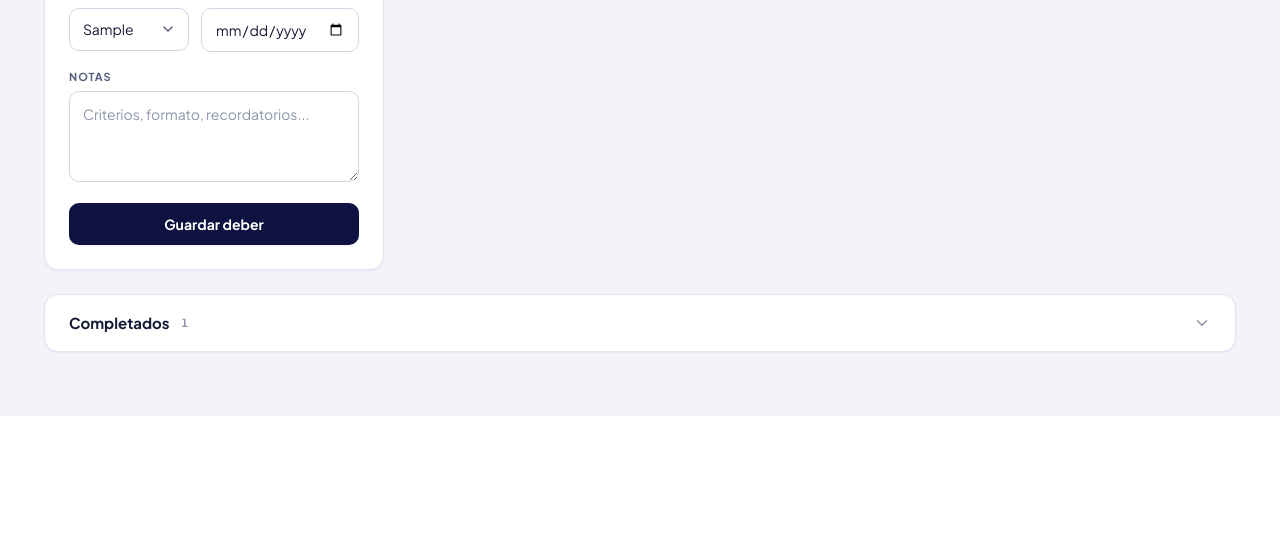
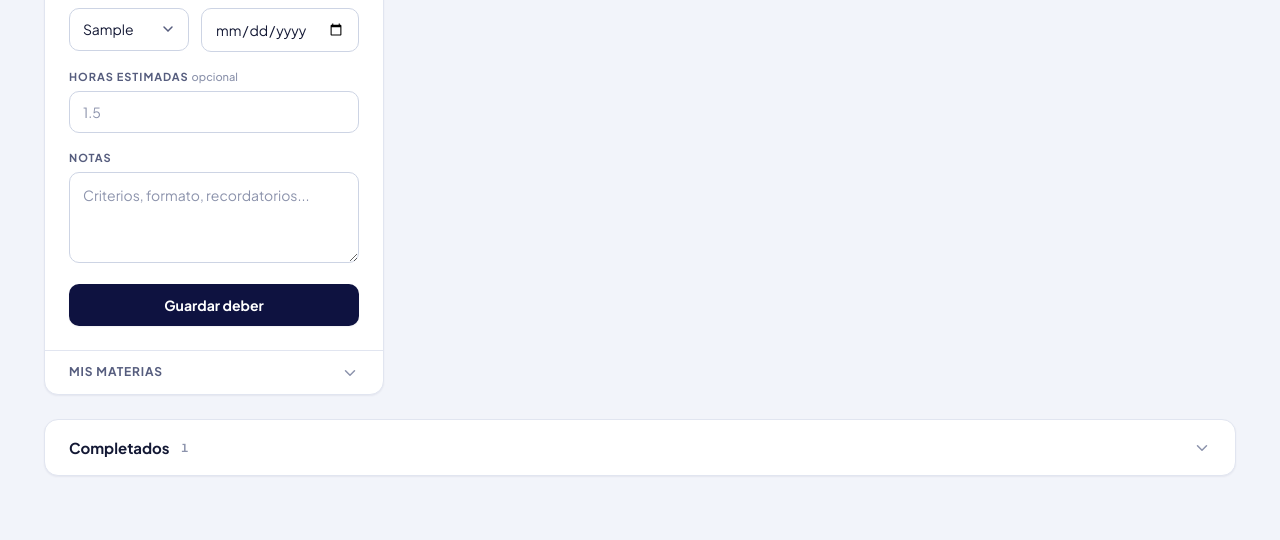
Before and after one commit to isanaranjogomez-tech/cas-leadtime., a Flask app: template templates/dashboard.html in a window 1280 px wide. Shown: the part 808-1348 px from the top of the page. Before the commit the page ends 1224 px from the top, so only its background shows below. Run offline with Flask 3, Linux system fonts and the light colour scheme; a user stored in the database is signed in; tables that the repository leaves empty hold one stand-in row (values such as "Sample post"); the template is opened without the code that fills it: values that come from a table or form of the project are taken from there, most other values are stand-ins (such as "Sample title", 1, 10 or a date in 2020).

Commit message:
Add estimated hours and subjects section to dashboard

```diff
--- a/templates/dashboard.html
+++ b/templates/dashboard.html
@@ -39,6 +39,10 @@
                     </div>
 
                     <div class="ledger__rule"></div>
+
+                    {% if day.load %}
+                    <p class="ledger__load num">~{{ '%g'|format(day.load) }} h</p>
+                    {% endif %}
 
                     {% if day.exams or day.tasks %}
                     <p class="ledger__count num">
@@ -100,6 +104,12 @@
                     </div>
 
                     <div class="field">
+                        <label for="hours">Horas estimadas <span class="field__hint">opcional</span></label>
+                        <input class="input" id="hours" type="number" name="hours"
+                               min="0" max="24" step="0.5" placeholder="1.5">
+                    </div>
+
+                    <div class="field">
                         <label for="notes">Notas</label>
                         <textarea class="textarea" id="notes" name="notes" rows="3"
                                   placeholder="Criterios, formato, recordatorios..."></textarea>
@@ -108,6 +118,24 @@
                     <button class="btn btn--primary btn--block" type="submit">Guardar deber</button>
                 </form>
             </div>
+
+            <details class="subjects">
+                <summary class="subjects__head">
+                    <span>Mis materias</span>
+                    <svg class="done__chevron" viewBox="0 0 24 24" fill="none" stroke="currentColor" stroke-width="2" stroke-linecap="round" stroke-linejoin="round" aria-hidden="true"><path d="M6 9l6 6 6-6"/></svg>
+                </summary>
+                <div class="subjects__body">
+                    <form method="POST" action="{{ url_for('update_subjects') }}">
+                        <div class="field">
+                            <label for="subjects_list">Una materia por línea</label>
+                            <textarea class="textarea" id="subjects_list" name="subjects" rows="8"
+                                      placeholder="{{ subjects|join('&#10;') }}">{{ my_subjects }}</textarea>
+                        </div>
+                        <p class="subjects__hint">Déjalo vacío para volver a la lista del colegio.</p>
+                        <button class="btn btn--quiet btn--block" type="submit">Guardar materias</button>
+                    </form>
+                </div>
+            </details>
         </section>
 
         <!-- PENDIENTES -->
@@ -149,7 +177,7 @@
                         </div>
                         <h3 class="task__title">{{ task.title }}</h3>
                         {% if task.notes %}<p class="task__notes">{{ task.notes }}</p>{% endif %}
-                        <p class="task__due{% if overdue %} task__due--soon{% endif %}">Entrega <strong>{{ task.due_date|fecha }}</strong></p>
+                        <p class="task__due{% if overdue %} task__due--soon{% endif %}">Entrega <strong>{{ task.due_date|fecha }}</strong>{% if task.hours %} · <span class="task__hours num">~{{ '%g'|format(task.hours) }} h</span>{% endif %}</p>
                     </div>
 
                     <div class="task__actions">
```
